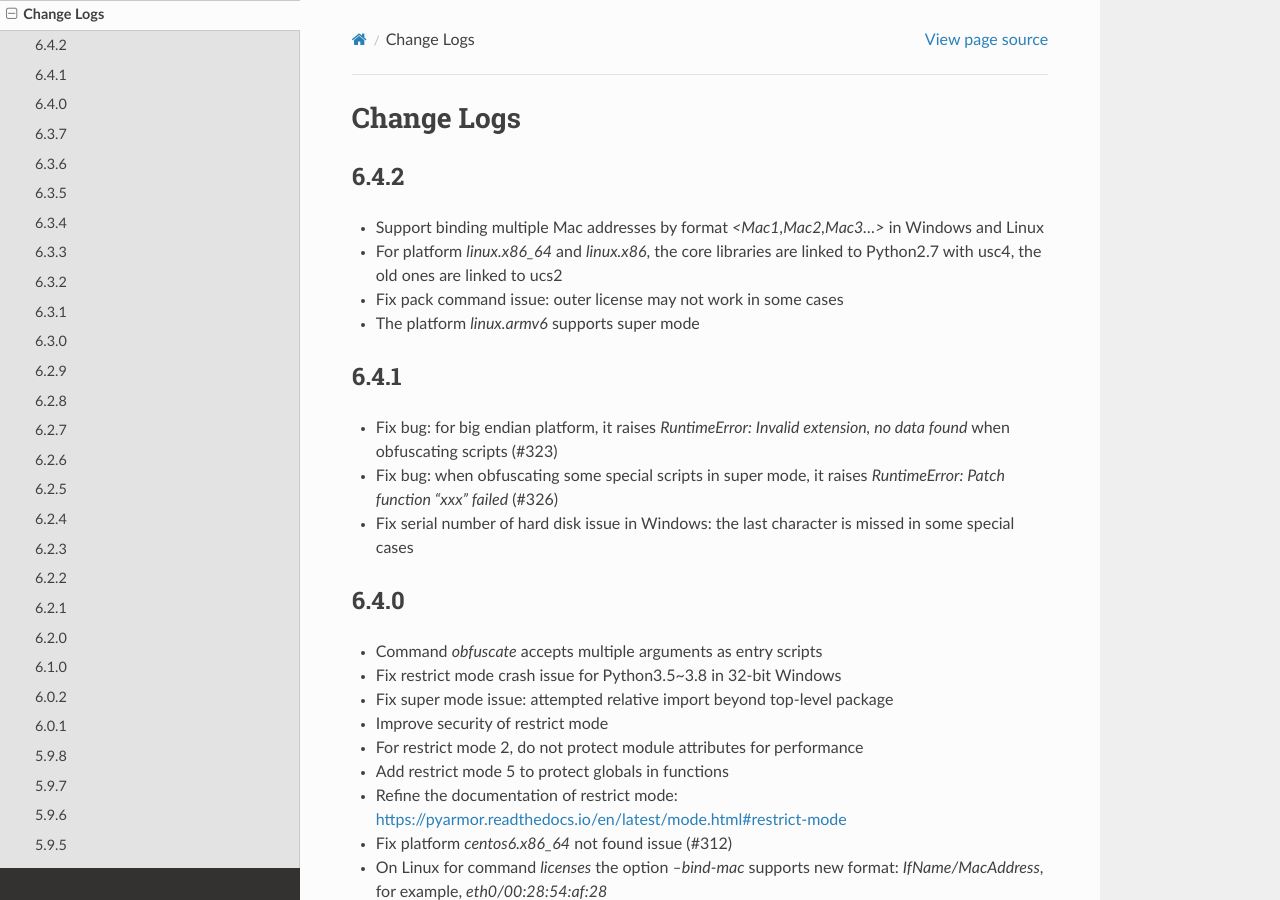
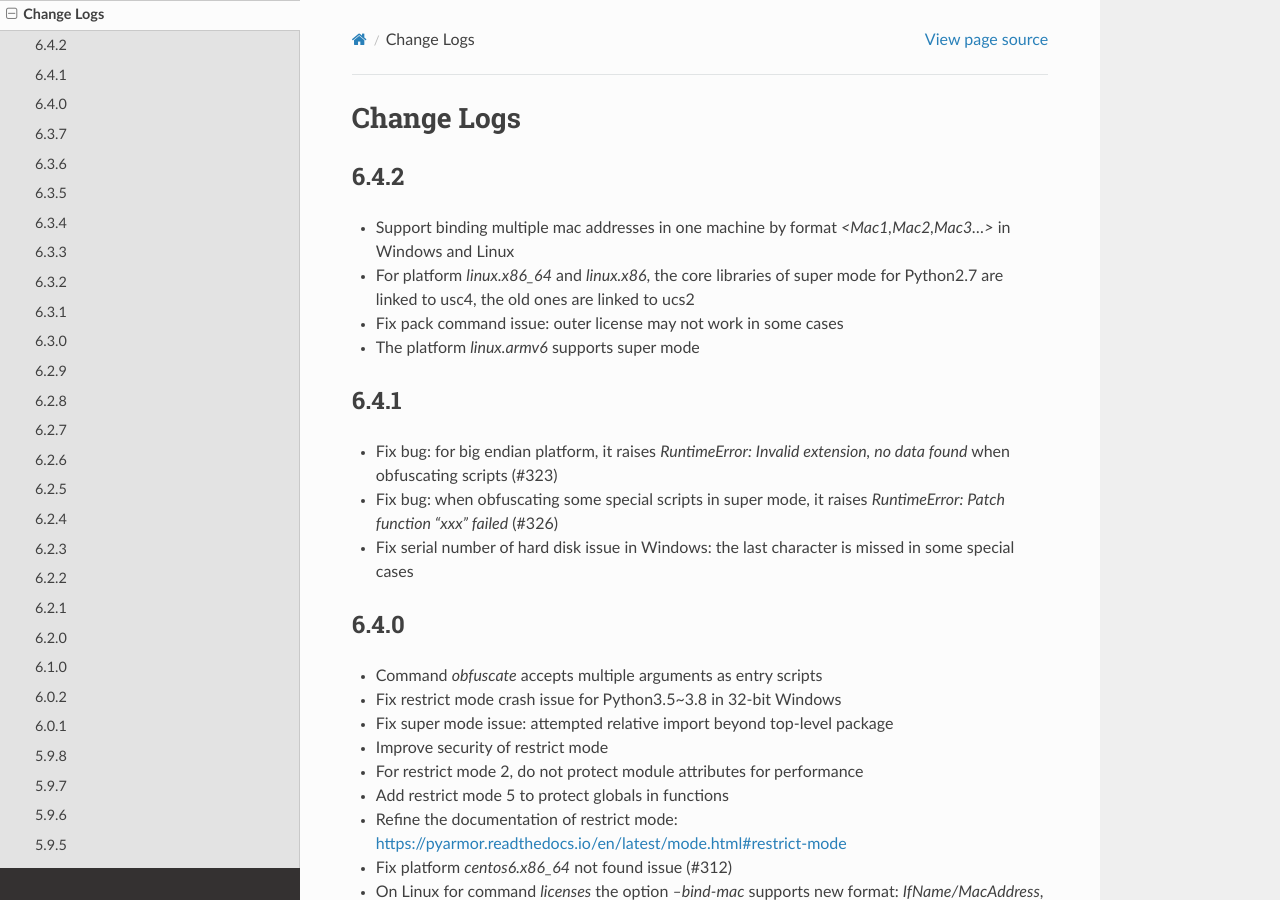
Before and after one commit to dashingsoft/pyarmor, a Sphinx documentation site: the page built from docs/change-logs.rst, in a window 1280 px wide and 900 px high. Built offline with Sphinx 7.4.7 and the Read the Docs theme 2.0.0, drawn with Linux system fonts in a browser that asks for light colours.

Commit message:
Refine change logs

```diff
--- a/docs/change-logs.rst
+++ b/docs/change-logs.rst
@@ -5,10 +5,10 @@ Change Logs
 
 6.4.2
 -----
-* Support binding multiple Mac addresses by format `<Mac1,Mac2,Mac3...>` in
-  Windows and Linux
-* For platform `linux.x86_64` and `linux.x86`, the core libraries are linked to
-  Python2.7 with usc4, the old ones are linked to ucs2
+* Support binding multiple mac addresses in one machine by format
+  `<Mac1,Mac2,Mac3...>` in Windows and Linux
+* For platform `linux.x86_64` and `linux.x86`, the core libraries of super mode
+  for Python2.7 are linked to usc4, the old ones are linked to ucs2
 * Fix pack command issue: outer license may not work in some cases
 * The platform `linux.armv6` supports super mode
 
```
